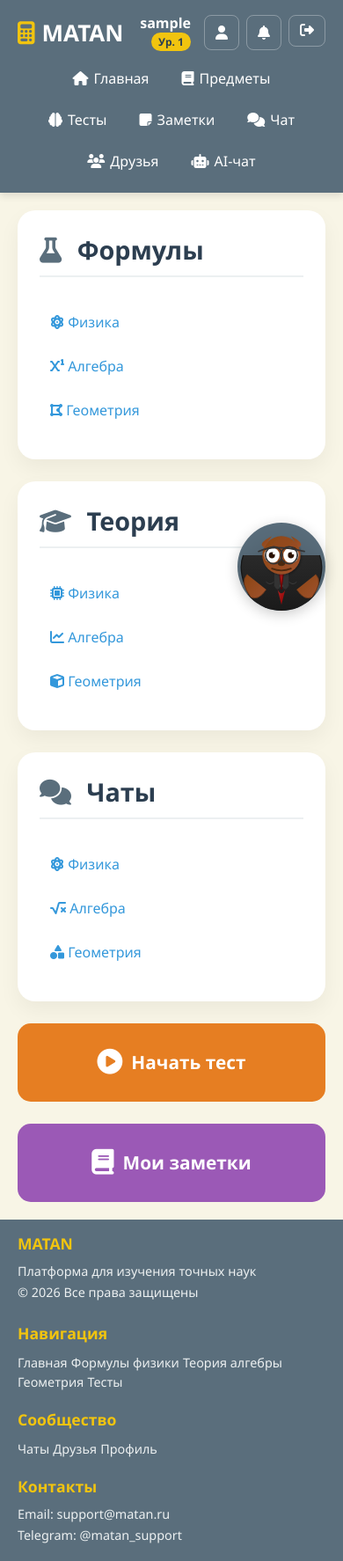
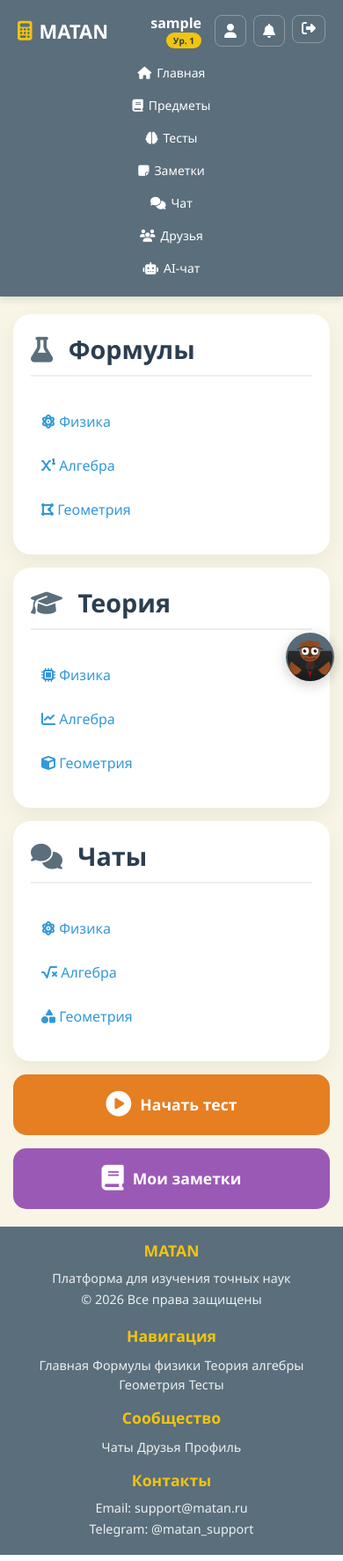
Before and after one commit to dolmi69/mbbmatan, a Django app: page / in a window 390 px wide. Shown: the whole page at 88% size. Run offline with Django 5.2, Linux system fonts and the light colour scheme; the visitor is signed in with stand-in values (Sample User, id 1); data that the repository does not hold is empty.

Commit message:
добавлена адаптивность

```diff
--- a/MBBmatan/app/templates/ai_chat/widget.html
+++ b/MBBmatan/app/templates/ai_chat/widget.html
@@ -32,15 +32,9 @@
 </div>
 
 <style>
-.ai-chat-widget {
-    position: fixed;
-    bottom: 150px;   /* ← подняли выше (было 20px) */
-    right: 20px;
-    z-index: 9999;
-}
+.ai-chat-widget { position: fixed; bottom: 90px; right: 20px; z-index: 9999; }
 .ai-chat-icon {
-    width: 100px;     /* ← чуть больше */
-    height: 100px;
+    width: 65px; height: 65px;
     background: #5a6e7c;
     border-radius: 50%;
     display: flex;
@@ -52,19 +46,13 @@
     overflow: hidden;
 }
 .ai-chat-icon:hover { transform: scale(1.1); }
-.ai-chat-icon svg {
-    width: 100%;
-    height: 100%;
-    display: block;
-    object-fit: contain;
-    transform: scale(1.3);
-}
+.ai-chat-icon svg { width: 100%; height: 100%; display: block; object-fit: contain; transform: scale(1.3); }
 .ai-chat-window {
     position: absolute;
-    bottom: 80px;    /* ← расстояние от иконки до окна */
+    bottom: 80px;
     right: 0;
-    width: 400px;    /* ← шире (было 350px) */
-    height: 550px;   /* ← выше (было 500px) */
+    width: 400px;
+    height: 550px;
     background: white;
     border-radius: 15px;
     box-shadow: 0 5px 25px rgba(0,0,0,0.2);
@@ -82,13 +70,7 @@
 }
 .ai-chat-header h3 { margin: 0; font-size: 16px; }
 .ai-chat-actions { display: flex; gap: 10px; }
-.fullscreen-btn, .close-btn {
-    background: none;
-    border: none;
-    color: white;
-    font-size: 18px;
-    cursor: pointer;
-}
+.fullscreen-btn, .close-btn { background: none; border: none; color: white; font-size: 18px; cursor: pointer; }
 .ai-chat-messages {
     flex: 1;
     padding: 15px;
@@ -103,16 +85,8 @@
     border-radius: 15px;
     word-wrap: break-word;
 }
-.message.user {
-    align-self: flex-end;
-    background: #3498db;
-    color: white;
-}
-.message.assistant {
-    align-self: flex-start;
-    background: #f0f0f0;
-    color: #333;
-}
+.message.user { align-self: flex-end; background: #3498db; color: white; }
+.message.assistant { align-self: flex-start; background: #f0f0f0; color: #333; }
 .ai-chat-input {
     padding: 15px;
     border-top: 1px solid #eee;
@@ -138,10 +112,15 @@
     transition: background 0.2s;
 }
 .ai-chat-input button:hover { background: #4a5c6a; }
+
 @media (max-width: 480px) {
+    .ai-chat-widget { bottom: 70px; right: 10px; }
+    .ai-chat-icon { width: 55px; height: 55px; }
     .ai-chat-window {
-        width: calc(100vw - 40px);
+        width: calc(100vw - 20px);
         height: 450px;
+        bottom: 70px;
+        right: 0;
     }
 }
 </style>
--- a/MBBmatan/app/templates/base.html
+++ b/MBBmatan/app/templates/base.html
@@ -244,7 +244,47 @@
                 justify-content: center;
                 margin-top: 10px;
                 flex-wrap: wrap;
+                gap: 2px;
             }
+            .nav-link {
+                padding: 8px 10px;
+                font-size: 14px;
+            }
+            .logo {
+                font-size: 22px;
+            }
+            .user-section {
+                gap: 8px;
+            }
+            .btn-profile, .btn-logout {
+                padding: 6px 10px;
+            }
+            .main-content {
+                padding: 0 15px;
+            }
+            .footer-container {
+                flex-direction: column;
+                text-align: center;
+                gap: 15px;
+            }
+        }
+
+        @media (max-width: 480px) {
+            .nav-menu {
+                flex-direction: column;
+                align-items: center;
+            }
+            .dropdown-content {
+                position: static;
+                box-shadow: none;
+                background: #3a4c5a;
+                width: 100%;
+                text-align: center;
+            }
+            .level-badge {
+                font-size: 10px;
+            }
+        }
         }
     </style>
     {% block extra_css %}{% endblock %}
--- a/MBBmatan/app/templates/index.html
+++ b/MBBmatan/app/templates/index.html
@@ -80,6 +80,21 @@
     .quiz-button:hover {
         background: #d35400;
     }
+
+    /* Мобильная адаптация */
+    @media (max-width: 600px) {
+        .home-grid {
+            grid-template-columns: 1fr;
+            gap: 15px;
+        }
+        .block {
+            padding: 20px;
+        }
+        .big-button {
+            font-size: 1.1rem;
+            padding: 20px 15px;
+        }
+    }
 </style>
 
 <div class="home-grid">
```
Also changed, not shown: MBBmatan/app/templates/app/note_form.html (+14 -0 lines), MBBmatan/app/templates/error.html (+13 -1 lines), MBBmatan/app/templates/formuls/quiz.html (+6 -6 lines).
